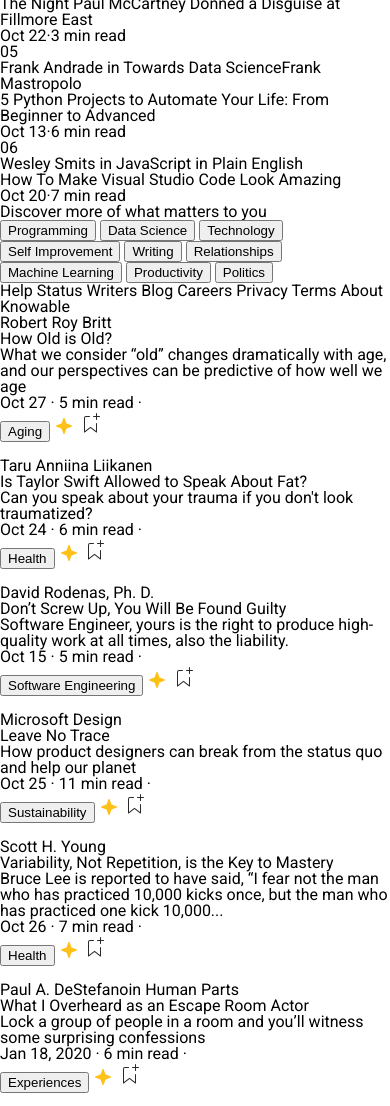
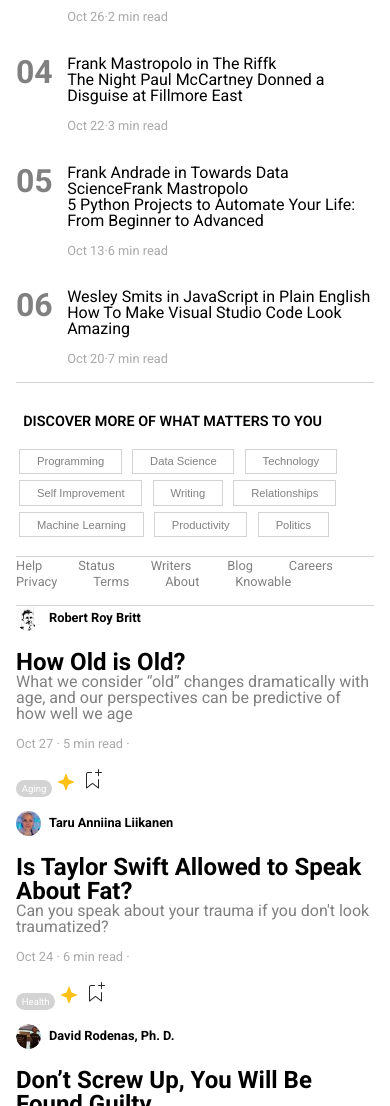
Before and after one commit to rossellamaruccia/AS0525-U2W1D5, a plain HTML site: page base_di_partenza/index1.html in a window 390 px wide. Shown: the part 709-1815 px from the top of the page. Drawn offline with nearby package versions, Linux system fonts and the light colour scheme.

Commit message:
trending mobile v. done & more

```diff
--- a/base_di_partenza/assets/css/style.css
+++ b/base_di_partenza/assets/css/style.css
@@ -1,18 +1,18 @@
 @media screen {
-    body{
+  body {
     width: 100%;
     margin: 0 auto;
-        font-family: 'Roboto', sans-serif;
+    font-family: "Roboto", sans-serif;
   }
 
-    header{
+  header {
     background-color: #ffc017;
     color: black;
   }
 
   /* navbar */
 
-    nav{
+  nav {
     background-color: #ffc017;
     border-bottom: 2px solid black;
     display: flex;
@@ -24,54 +24,53 @@
     z-index: 2;
   }
 
-    nav img{
+  nav img {
     width: 30%;
     height: auto;
     padding: 1em;
     margin: 1em;
   }
 
-    nav ul{
+  nav ul {
     display: flex;
   }
 
-    nav ul a{
+  nav ul a {
     text-decoration: none;
     margin-right: 1.5em;
   }
 
-    nav ul li{
+  nav ul li {
     margin: 1em;
     color: black;
     list-style: none;
   }
 
-    .hidden{
+  .hidden {
     display: none;
   }
 
-
-    .button{
+  .button {
     background-color: black;
     border-radius: 30px;
   }
 
-    .button li{
+  .button li {
     color: white;
   }
 
   /* hero */
 
-    header section{
+  header section {
     padding-top: 3rem;
     padding-bottom: 3.5rem;
     padding-left: 1rem;
     border-bottom: 2px solid black;
   }
 
-    header section h1{
+  header section h1 {
     font-size: 3em;
-        font-family: 'Spectral', serif;
+    font-family: "Spectral", serif;
     text-align: left;
     margin-left: 1rem;
     margin-bottom: 1rem;
@@ -79,7 +78,7 @@
     /* da rivedere quando inserisco SVG  */
   }
 
-    header section p{
+  header section p {
     font-size: 1.3em;
     margin-left: 1rem;
     margin-bottom: 1rem;
@@ -87,7 +86,7 @@
     /* da rivedere quando inserisco SVG  */
   }
 
-    header section button{
+  header section button {
     background-color: black;
     border-radius: 30px;
     color: white;
@@ -98,4 +97,117 @@
     padding-bottom: 0.8em;
     margin-left: 1rem;
   }
+
+  main{
+    display: flex;
+    flex-flow: column wrap;
+    padding: 1rem;
   }
+
+  main section{
+    border-bottom: 1px solid lightgray;
+  }
+
+
+
+/* trending and discover more */
+h3{
+    text-transform: uppercase;
+    font-size: 0.9em;
+    margin: 0.5em;
+  }
+
+  /* titoletti con orario post */
+h4{
+    color: darkgray;
+    font-size: 0.8em;
+    margin-top: 1rem;
+    margin-bottom: 1rem;;
+
+}
+
+  main section img{
+    float: left;
+    margin-right: 0.5rem;
+  }
+
+  main section div{
+    display: grid;
+    grid-template-columns: 1fr 6fr;
+    margin-top: 1rem;
+  }
+
+  main section div h2{
+    font-size: 2em;
+    color: grey;
+    font-weight: 700;
+    grid-row-end: span 3
+  }
+
+  main section h3{
+    font-weight: 600;
+
+  }
+
+  .sticky{
+    padding-bottom: 1rem;
+  }
+
+  .sticky button{
+    margin: 0.2rem;
+    padding: 0.5em 1.5em;
+    font-size: 0.7em;
+    color: gray;
+    border: 1px solid lightgrey;
+    background-color: white;
+  }
+
+  .sticky h3{
+    margin-bottom: 1rem;
+    margin-top: 2rem;
+  }
+
+  .sticky a {
+    display: inline-block;
+    text-decoration: none;
+    color: gray;
+    font-size: 0.8em;
+    margin-right: 2rem;
+  }
+
+  #author{
+    display: flex;
+    justify-content: flex-start;
+    align-items: center;
+  }
+  #author img{
+    width: 25px;
+    border-radius: 50%;
+    margin-right: 0.5em;
+  }
+
+  #author h2{
+    font-weight: bold;
+    font-size: 0.8em;
+  }
+
+  article h1{
+    font-weight: bold;
+    font-size: 1.5em;
+    margin-top: 0.8em;
+  }
+
+  article p{
+    color: gray;
+    font-size: 1em;
+  }
+
+  article a{
+    text-decoration: none;
+    color: white;
+    background-color: lightgray;
+    padding: 0.3em 0.6em;
+    font-size: 0.6em;
+    border-radius: 10px;
+  }
+}
--- a/base_di_partenza/index1.html
+++ b/base_di_partenza/index1.html
@@ -46,53 +46,53 @@
     <main>
       <section>
         <img src="./assets/imgs/svg/trending.svg" />
-        <h1>Trending on medium</h1>
+        <h3>Trending on medium</h3>
         <div>
-          <h2>01</h2>
-          <h4><b>Tom Cooper</b></h4>
-          <h3>Ukraine War, 23 October 2022</h3>
-          <p>Oct 23·5 min read</p>
+          <h2 class="number">01</h2>
+          <p><b>Tom Cooper</b></p>
+          <h1>Ukraine War, 23 October 2022</h1>
+          <h4>Oct 23·5 min read</h4>
         </div>
         <div>
           <h2>02</h2>
-          <h4><b>Arthur Hayes</b> in <b>Entrepreneur's Handbook</b></h4>
-          <h3>Comeback</h3>
-          <p>Oct 23·5 min read</p>
+          <p><b>Arthur Hayes</b> in <b>Entrepreneur's Handbook</b></p>
+          <h1>Comeback</h1>
+          <h4>Oct 23·5 min read</h4>
         </div>
         <div>
           <h2>03</h2>
-          <h4><b>Tom Cooper</b></h4>
-          <h3>
+          <p><b>Tom Cooper</b></p>
+          <h1>
             How I Learned to Love My Breasts Even Though One Is A Horcrux For
             Voldemort
-          </h3>
-          <p>Oct 26·2 min read</p>
+          </h1>
+          <h4>Oct 26·2 min read</h4>
         </div>
         <div>
           <h2>04</h2>
-          <h4><b>Frank Mastropolo</b> in <b>The Riffk</b></h4>
-          <h3>The Night Paul McCartney Donned a Disguise at Fillmore East</h3>
-          <p>Oct 22·3 min read</p>
+          <p><b>Frank Mastropolo</b> in <b>The Riffk</b></p>
+          <h1>The Night Paul McCartney Donned a Disguise at Fillmore East</h1>
+          <h4>Oct 22·3 min read</h4>
         </div>
         <div>
           <h2>05</h2>
-          <h4>
+          <p>
             <b>Frank Andrade</b> in <b>Towards Data ScienceFrank Mastropolo </b>
-          </h4>
-          <h3>
+          </p>
+          <h1>
             5 Python Projects to Automate Your Life: From Beginner to Advanced
-          </h3>
-          <p>Oct 13·6 min read</p>
+          </h1>
+          <h4>Oct 13·6 min read</h4>
         </div>
         <div>
           <h2>06</h2>
-          <h4><b>Wesley Smits</b> in <b>JavaScript in Plain English</b></h4>
-          <h3>How To Make Visual Studio Code Look Amazing</h3>
-          <p>Oct 20·7 min read</p>
+          <p><b>Wesley Smits</b> in <b>JavaScript in Plain English</b></p>
+          <h1>How To Make Visual Studio Code Look Amazing</h1>
+          <h4>Oct 20·7 min read</h4>
         </div>
       </section>
       <section class="sticky">
-        <h1>Discover more of what matters to you</h1>
+        <h3>Discover more of what matters to you</h3>
         <button>Programming</button>
         <button>Data Science</button>
         <button>Technology</button>
@@ -116,96 +116,114 @@
       </section>
 
       <article>
+        <div id="author">
+          <img src="./assets/imgs/image07.jpeg" />
+          <h2>Robert Roy Britt</h2></div>
           <div>
-          <h2>Robert Roy Britt</h2>
           <h1>How Old is Old?</h1>
           <p>
             What we consider “old” changes dramatically with age, and our
             perspectives can be predictive of how well we age
           </p>
-          <h3>Oct 27 · 5 min read ·</h3>
-          <button>Aging</button>
+          <h4>Oct 27 · 5 min read ·</h4>
+          <a>Aging</a>
           <img src="./assets/imgs/svg/star.svg" />
           <img src="./assets/imgs/svg/bookmark.svg" />
         </div>
         <img />
       </article>
       <article>
+        <div id="author">
+          <img src="./assets/imgs/image09.jpeg" />
+          <h2>Taru Anniina Liikanen</h2> </div>
           <div>
-          <h2>Taru Anniina Liikanen</h2>
           <h1>Is Taylor Swift Allowed to Speak About Fat?</h1>
           <p>Can you speak about your trauma if you don't look traumatized?</p>
-          <h3>Oct 24 · 6 min read ·</h3>
-          <button>Health</button>
+          <h4>Oct 24 · 6 min read ·</h4>
+          <a>Health</a>
           <img src="./assets/imgs/svg/star.svg" />
           <img src="./assets/imgs/svg/bookmark.svg" />
         </div>
         <img />
       </article>
       <article>
+        <div id="author">
+          <img src="./assets/imgs/image11.jpeg" />
+          <h2>David Rodenas, Ph. D.</h2></div>
           <div>
-          <h2>David Rodenas, Ph. D.</h2>
           <h1>Don’t Screw Up, You Will Be Found Guilty</h1>
           <p>
             Software Engineer, yours is the right to produce high-quality work
             at all times, also the liability.
           </p>
-          <h3>Oct 15 · 5 min read ·</h3>
-          <button>Software Engineering</button>
+          <h4>Oct 15 · 5 min read ·</h4>
+          <a>Software Engineering</a>
           <img src="./assets/imgs/svg/star.svg" />
           <img src="./assets/imgs/svg/bookmark.svg" />
         </div>
         <img />
       </article>
       <article>
+        <div id="author">
+          <img src="./assets/imgs/image13.png" />
+          <h2>Microsoft Design</h2>
+        </div>
         <div>
-          <h2>Microsoft Design</h2>
           <h1>Leave No Trace</h1>
           <p>
             How product designers can break from the status quo and help our
             planet
           </p>
-          <h3>Oct 25 · 11 min read ·</h3>
-          <button>Sustainability</button>
+          <h4>Oct 25 · 11 min read ·</h4>
+          <a>Sustainability</a>
           <img src="./assets/imgs/svg/star.svg" />
           <img src="./assets/imgs/svg/bookmark.svg" />
         </div>
         <img />
       </article>
       <article>
+        <div id="author">
+          <img src="./assets/imgs/image15.jpeg" />
+          <h2>Scott H. Young</h2>
+        </div>
         <div>
-          <h2>Scott H. Young</h2>
           <h1>Variability, Not Repetition, is the Key to Mastery</h1>
           <p>
             Bruce Lee is reported to have said, “I fear not the man who has
             practiced 10,000 kicks once, but the man who has practiced one kick
             10,000...
           </p>
-          <h3>Oct 26 · 7 min read ·</h3>
-          <button>Health</button>
+          <h4>Oct 26 · 7 min read ·</h4>
+          <a>Health</a>
           <img src="./assets/imgs/svg/star.svg" />
           <img src="./assets/imgs/svg/bookmark.svg" />
         </div>
         <img />
       </article>
       <article>
-        <div>
+        <div id="author">
+          <img src="./assets/imgs/image17.png" />
           <h2>Paul A. DeStefanoin Human Parts</h2>
+        </div>
+        <div id="content">
           <h1>What I Overheard as an Escape Room Actor</h1>
           <p>
             Lock a group of people in a room and you’ll witness some surprising
             confessions
           </p>
-          <h3>Jan 18, 2020 · 6 min read ·</h3>
-          <button>Experiences</button>
+          <h4>Jan 18, 2020 · 6 min read ·</h4>
+          <a>Experiences</a>
           <img src="./assets/imgs/svg/star.svg" />
           <img src="./assets/imgs/svg/bookmark.svg" />
         </div>
         <img />
       </article>
       <article>
+        <div id="author">
+          <img src="./assets/imgs/image19.jpeg" />
+          <h2>Kim Scott</h2>
+        </div>
         <div>
-          <h2>Kim Scott</h2>
           <h1>
             6 Steps for Setting Measurable Goals to Avoid “Productivity
             Paranoia”
@@ -214,8 +232,8 @@
             With more people working in remote and hybrid environments than ever
             before, company, team and individual goals must be explicit and…
           </p>
-          <h3>Oct 24 · 6 min read ·</h3>
-          <button>Health</button>
+          <h4>Oct 24 · 6 min read ·</h4>
+          <a>Health</a>
           <img src="./assets/imgs/svg/star.svg" />
           <img src="./assets/imgs/svg/bookmark.svg" />
         </div>
```
Lines whose indentation alone changed are shown as unchanged.
